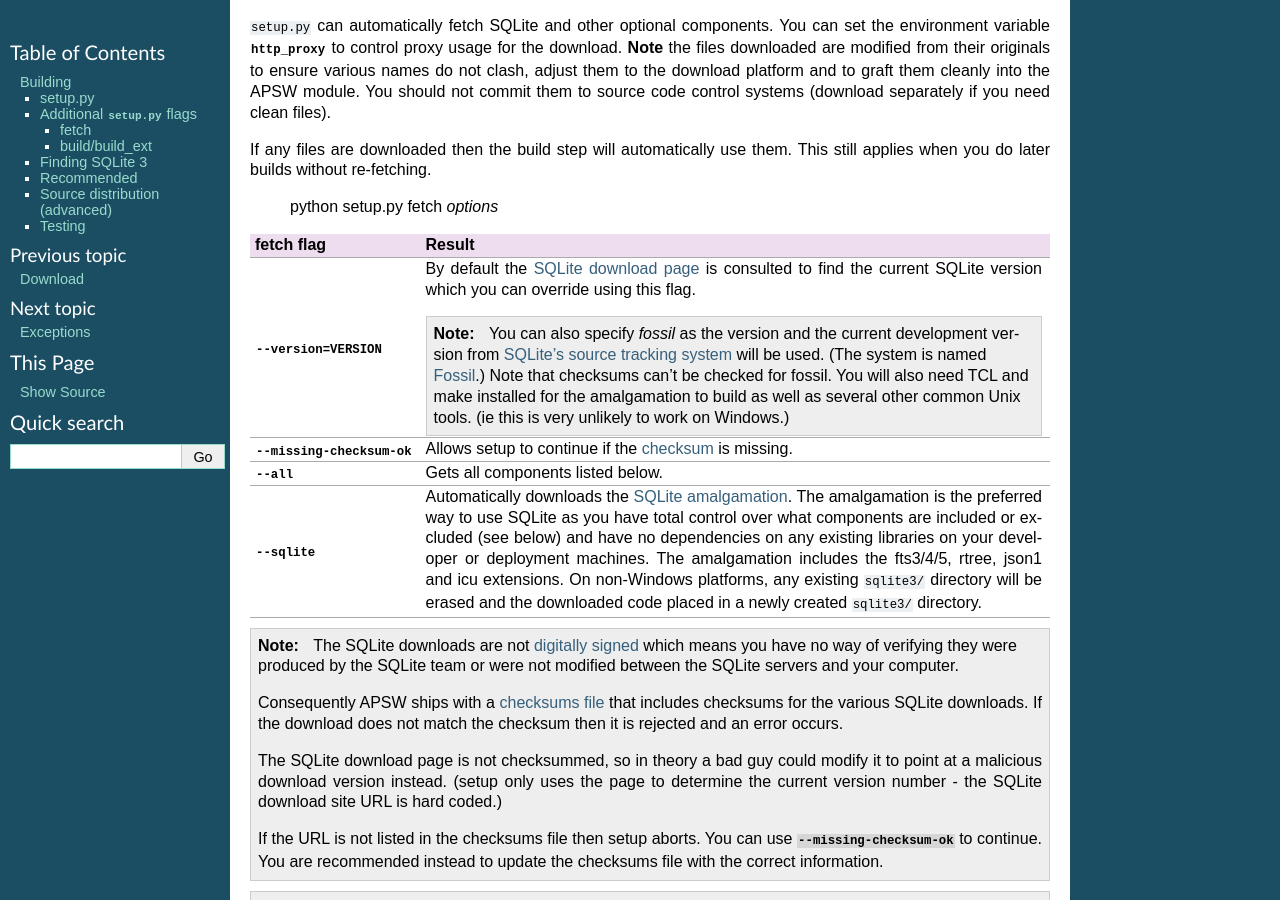
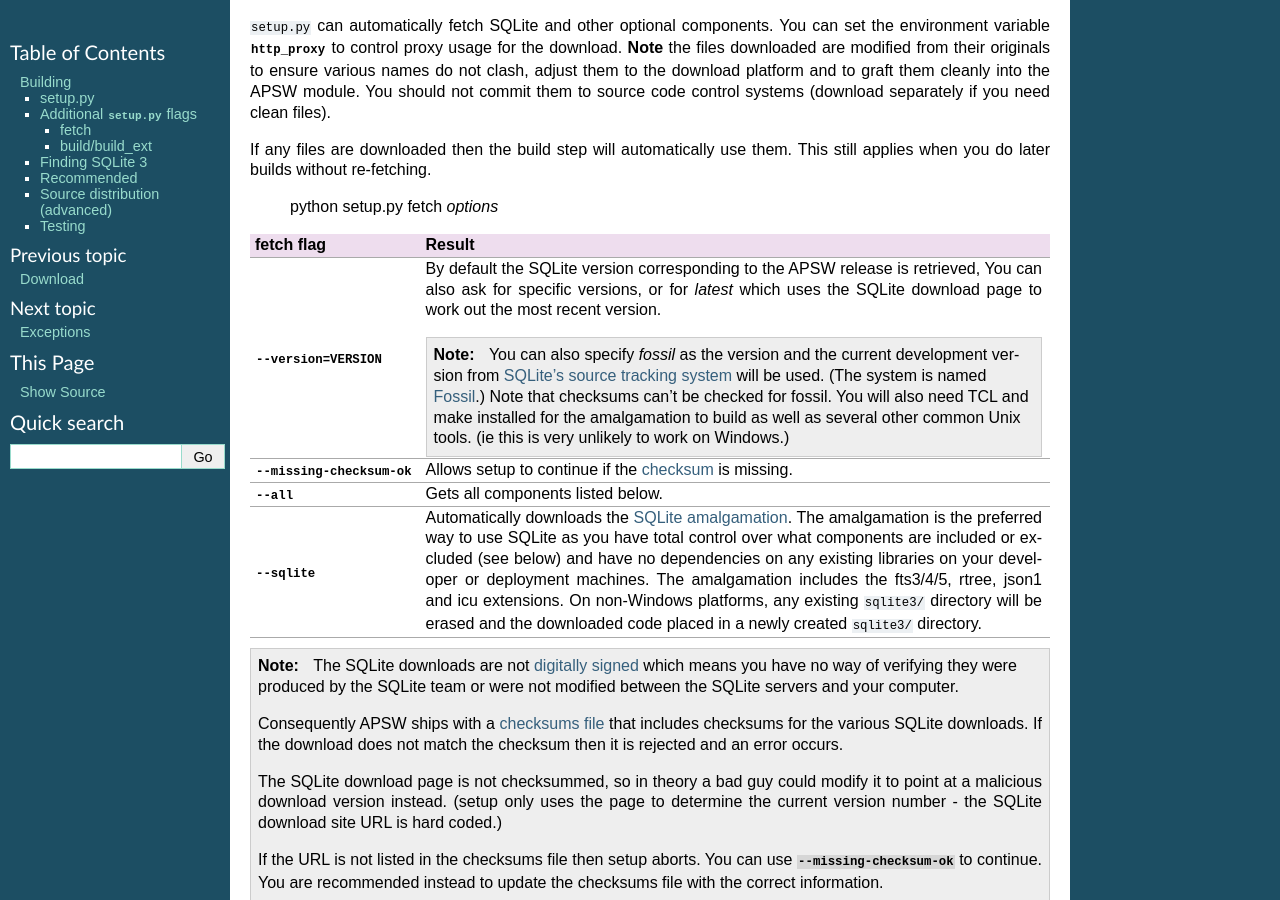
Before and after one commit to rogerbinns/apsw, a Sphinx documentation site: the page built from doc/build.rst, in a window 1280 px wide and 900 px high, scrolled down 680 px. Built offline with Sphinx 7.4.7, drawn with Linux system fonts in a browser that asks for light colours; pages that are not in the unit, such as notebooks, are missing from menus; the version number is read from the project's files by our own code.

Commit message:
Change fetch default version to correspond to apsw version
This avoids year changes, and the command being deterministic.
No matter when you run it you get the same result.

```diff
--- a/doc/build.rst
+++ b/doc/build.rst
@@ -63,10 +63,9 @@
 +----------------------------------------+--------------------------------------------------------------------------------------+
 | fetch flag                             |  Result                                                                              |
 +========================================+======================================================================================+
-| | :option:`--version=VERSION`          | By default the `SQLite download page                                                 |
-|                                        | <https://sqlite.org/download.html>`__ is                                             |
-|                                        | consulted to find the current SQLite version                                         |
-|                                        | which you can override using this flag.                                              |
+| | :option:`--version=VERSION`          | By default the SQLite version corresponding to the APSW release is retrieved,  You   |
+|                                        | can also ask for specific versions, or for `latest` which uses the SQLite download   |
+|                                        | page to work out the most recent version.                                            |
 |                                        |                                                                                      |
 |                                        | .. note::                                                                            |
 |                                        |                                                                                      |
--- a/doc/changes.rst
+++ b/doc/changes.rst
@@ -22,6 +22,9 @@
 The statement cache implementation changed from a dictionary to a
 list.  This allows the cache to be used for the same query text
 multiple times.  (The code is also a quarter of the size and simpler).
+
+The default for setup.py's fetch command is to get the SQLite version
+corresponding to APSW's release.  (Previously it got the latest release.)
 
 Added constants:
 
```
Also changed, not shown: setup.py (+9 -8 lines).
